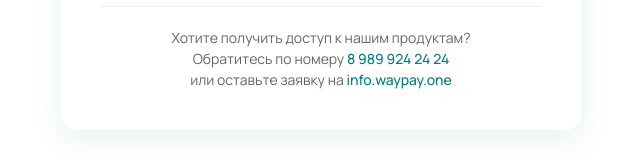
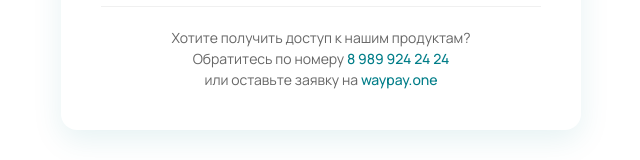
Before and after one commit to omenofsunrise/WayPay_front, a React (Vite) app: page /auth in a window 1280 px wide. Shown: the part 556-716 px from the top of the page, without its empty margins (319-959 px from the left). Built offline with nearby package versions, Linux system fonts and the light colour scheme; no server answers.

Commit message:
Update AuthPage.tsx

```diff
--- a/src/pages/AuthPage.tsx
+++ b/src/pages/AuthPage.tsx
@@ -218,7 +218,7 @@ const AuthPage: React.FC<AuthPageProps> = ({ onLoginSuccess }) => {
                 <InfoText>
                     Хотите получить доступ к нашим продуктам?<br />
                     Обратитесь по номеру <InfoPhone href="tel:89899242424">8 989 924 24 24</InfoPhone><br />
-                    или оставьте заявку на <InfoLink href="https://info.waypay.one" target="_blank">info.waypay.one</InfoLink>
+                    или оставьте заявку на <InfoLink href="https://waypay.one" target="_blank">waypay.one</InfoLink>
                 </InfoText>
             </AuthCard>
 
```
